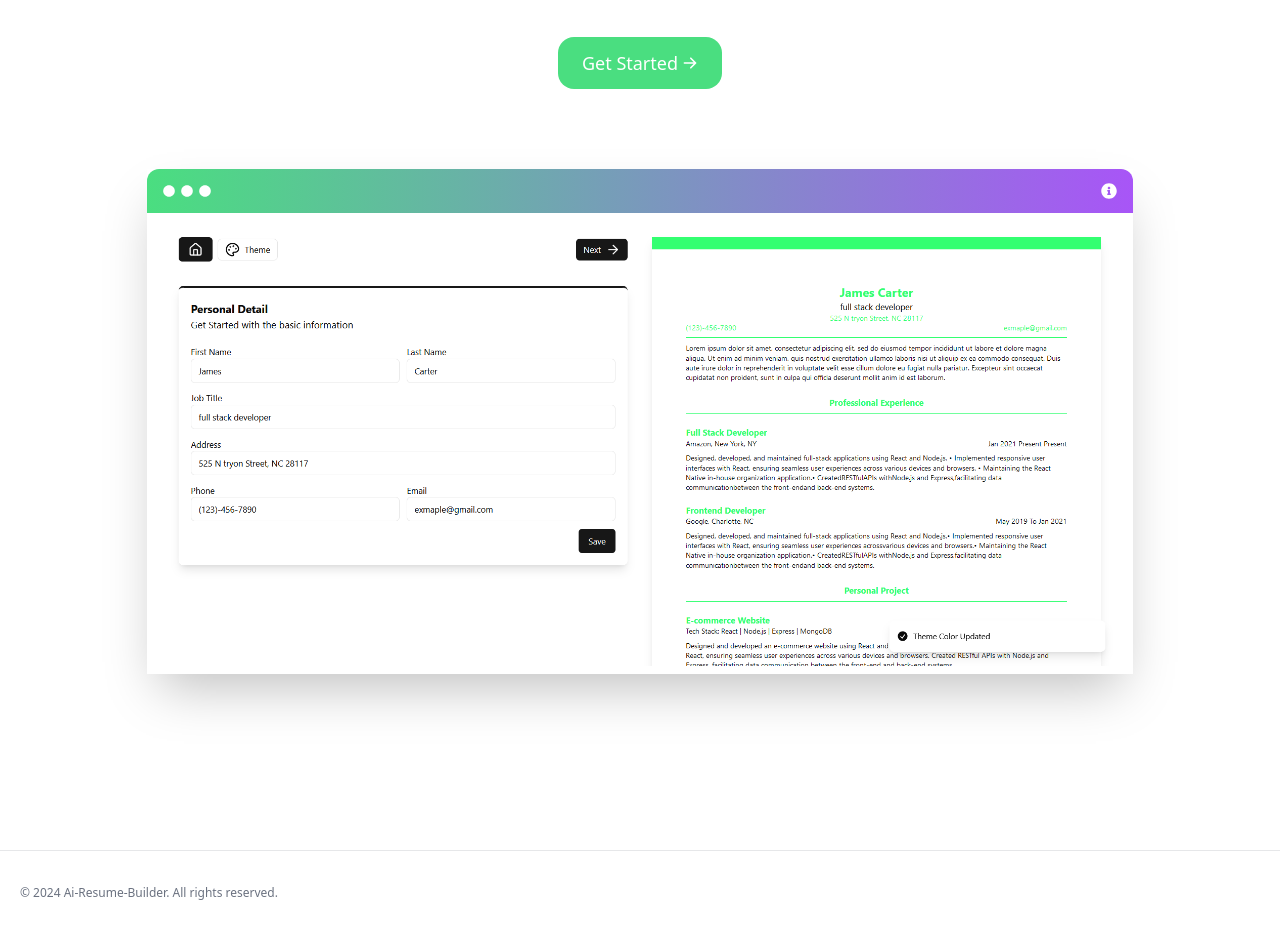
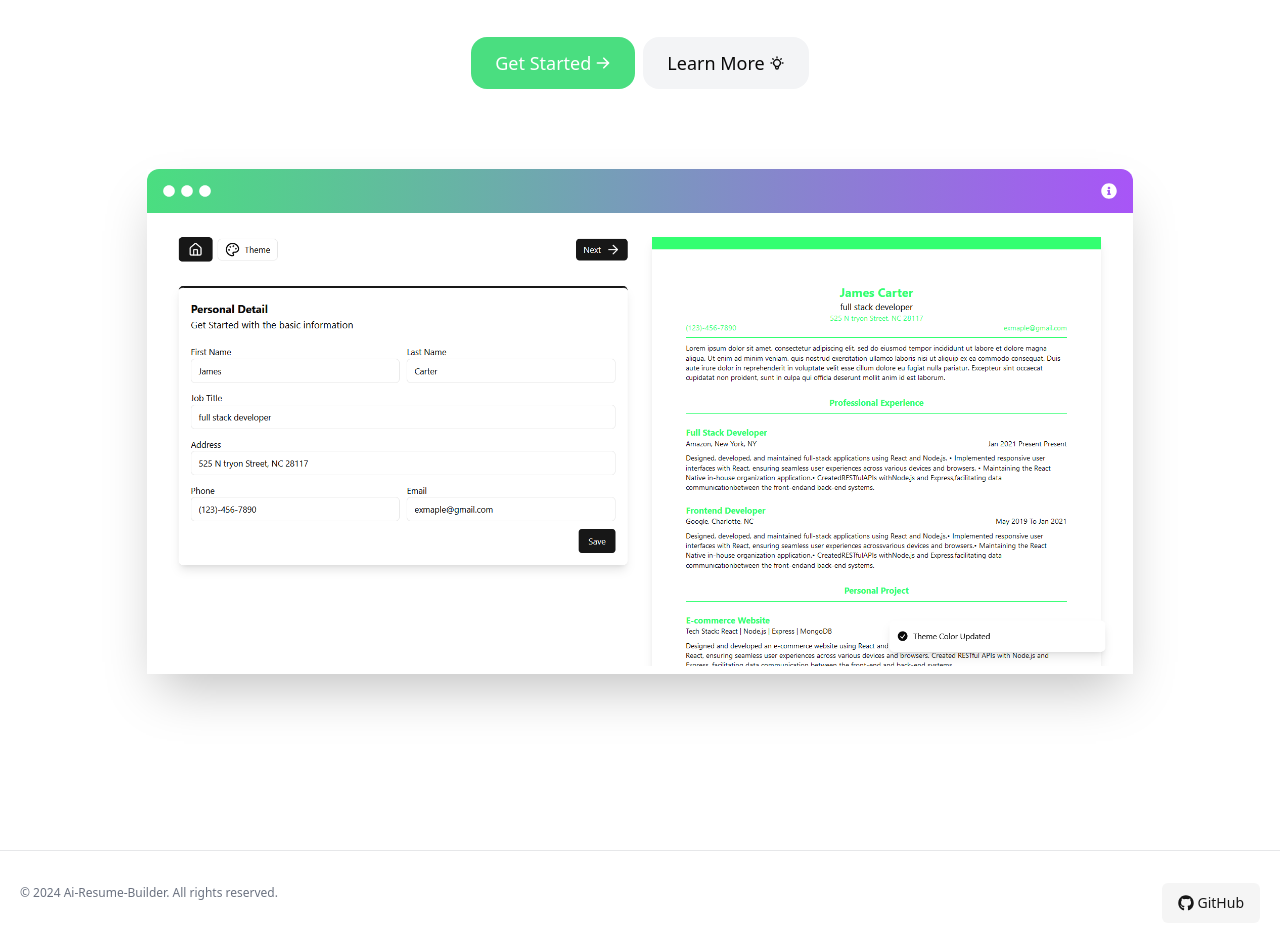
Before and after one commit to AyushNigam005/Ai-Resume-Builder, a React (Vite) app in the folder Frontend/: page / in a window 1280 px wide. Shown: the part 374-1317 px from the top of the page. Built offline with nearby package versions, Linux system fonts and the light colour scheme; no server answers.

Commit message:
Update GitHub link and add button for navigation

```diff
--- a/Frontend/src/pages/home/HomePage.jsx
+++ b/Frontend/src/pages/home/HomePage.jsx
@@ -14,7 +14,7 @@ function HomePage() {
   const dispatch = useDispatch();
   const handleClick = () => {
     window.open(
-      "https://github.com/sahidrajaansari/Ai-Resume-Builder",
+      "https://github.com/OmkarChauhan55",
       "_blank"
     );
   };
@@ -83,6 +83,26 @@ function HomePage() {
                   ></path>
                 </svg>
               </a>
+              <a
+                onClick={handleClick}
+                className="inline-flex items-center justify-center w-full px-6 py-3 mb-2 text-lg bg-gray-100 rounded-2xl sm:w-auto sm:mb-0 cursor-pointer"
+              >
+                Learn More
+                <svg
+                  className="w-4 h-4 ml-1"
+                  fill="none"
+                  stroke="currentColor"
+                  viewBox="0 0 24 24"
+                  xmlns="http://www.w3.org/2000/svg"
+                >
+                  <path
+                    strokeLinecap="round"
+                    strokeLinejoin="round"
+                    strokeWidth="2"
+                    d="M9.663 17h4.673M12 3v1m6.364 1.636l-.707.707M21 12h-1M4 12H3m3.343-5.657l-.707-.707m2.828 9.9a5 5 0 117.072 0l-.548.547A3.374 3.374 0 0014 18.469V19a2 2 0 11-4 0v-.531c0-.895-.356-1.754-.988-2.386l-.548-.547z"
+                  ></path>
+                </svg>
+              </a>
             </div>
           </div>
           <div className="w-full mx-auto mt-20 text-center md:w-10/12">
@@ -111,6 +131,12 @@ function HomePage() {
           <p className="text-xs leading-5 text-gray-500">
             &copy; 2024 Ai-Resume-Builder. All rights reserved.
           </p>
+          <div>
+            <Button variant="secondary" onClick={handleClick}>
+              <FaGithub className="w-4 h-4 mr-1" />
+              GitHub
+            </Button>
+          </div>
         </div>
       </footer>
     </>
```
